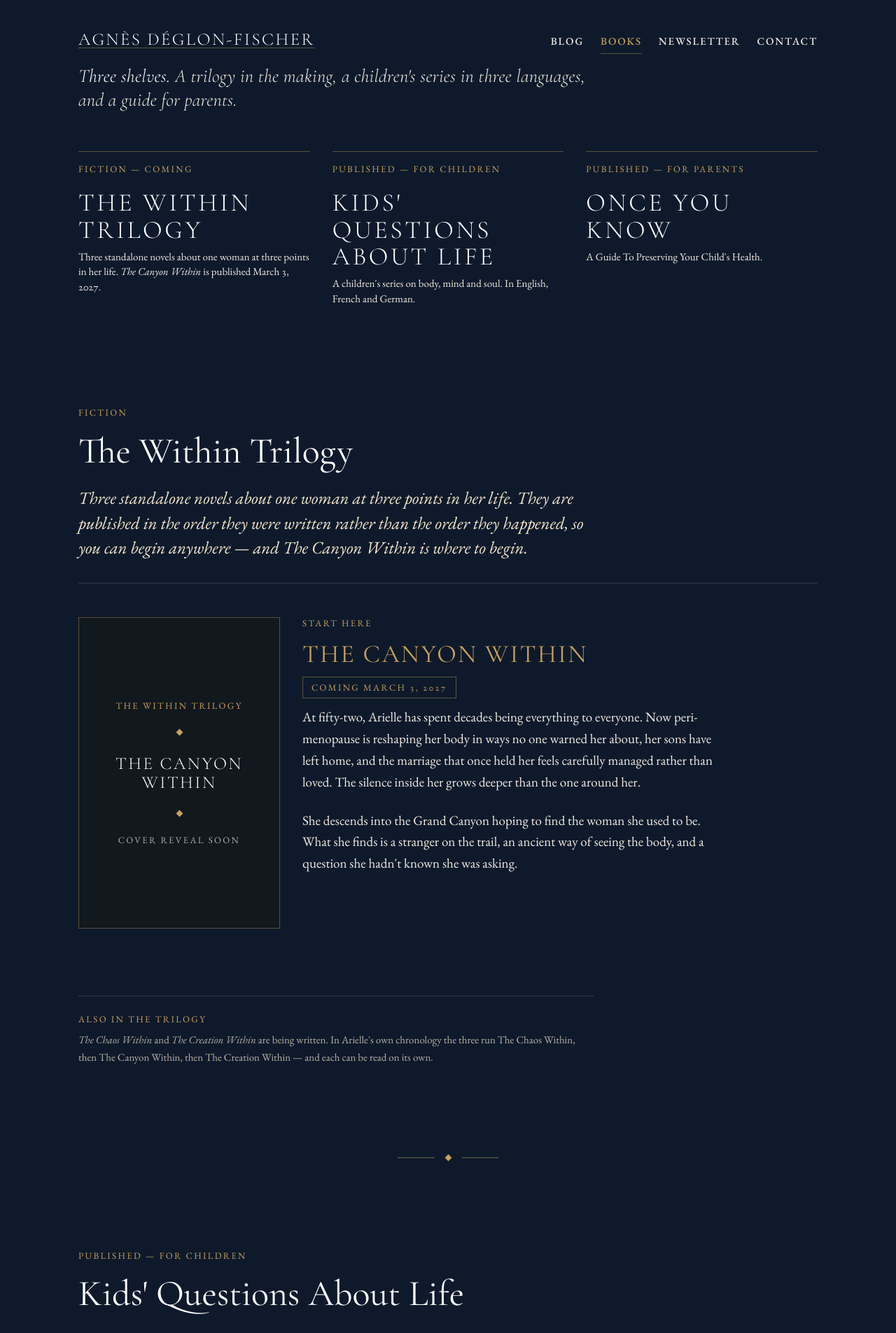
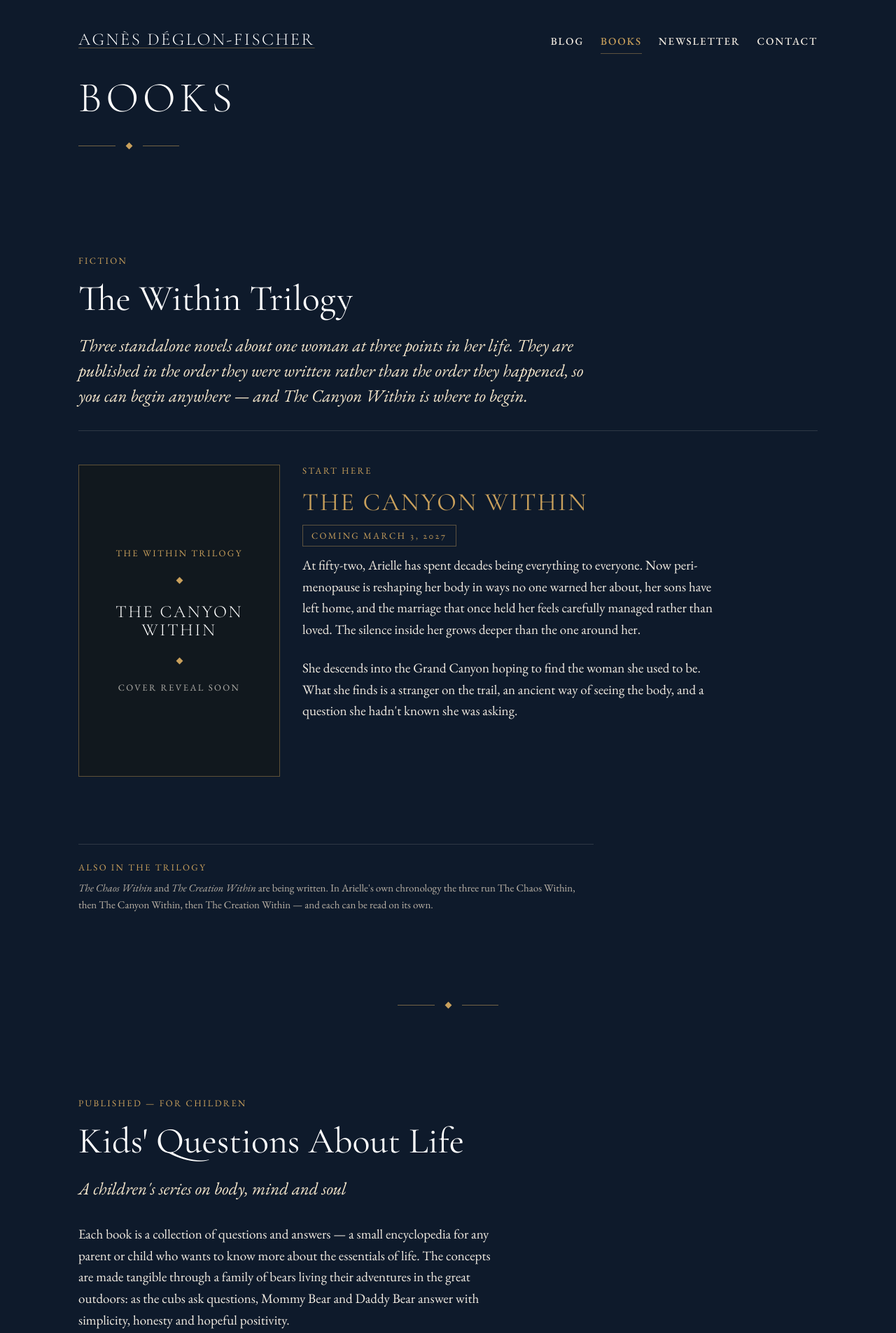
Before and after one commit to adeglon/adeglon.github.io, a Jekyll site: the page built from docs/books/index.html, in a window 1280 px wide. Shown: the top 1905 px of the page at 70% size. Built offline with Jekyll 4.4.1, drawn with Linux system fonts in a browser that asks for light colours; a script that is not in the unit is left out.

Commit message:
Books goes back to its own masthead; the three-shelf row is gone
Agnes asked for the row removed and the page as it was: the display-size word
Books with its ornament, then the three sections themselves. The .shelves and
.shelf rules are deleted rather than parked - nothing else used them.

/blog/ keeps its one-sentence masthead.

Co-Authored-By: Claude Opus 5 <noreply@anthropic.com>
Claude-Session: https://claude.ai/code/session_01CXLAusaY8sc4P4TTBSZq1C

```diff
--- a/docs/assets/css/components.css
+++ b/docs/assets/css/components.css
@@ -683,12 +683,10 @@
 /* --------------------------------------------------------------------------
    LEDE  ← the heading on /blog/ and /books/
    --------------------------------------------------------------------------
-   Both pages used to open with one display-size word - Blog, Books - directly
-   under a navigation bar that already said which page you were on. The word
-   cost about a hundred and thirty pixels and told a reader nothing they had
-   not just clicked. The sentence that replaced it does the labelling and the
-   explaining at once, at a fraction of the height, which is what gets three
-   photographs (or three shelves) above the fold.
+   /blog/ only. Books went back to its display-size word and its ornament on
+   2026-09-02; this stayed, because on /blog/ the sentence says what the three
+   strands ARE, which the word "Blog" under a nav bar already marking Blog as
+   the current page never did.
    -------------------------------------------------------------------------- */
 
 .blog-lede {
@@ -706,47 +704,6 @@
 /* The second sentence is the gloss on the first, so it steps back a shade
    rather than starting a new paragraph and costing another line of space. */
 .blog-lede span { color: var(--text); }
-
-/* --------------------------------------------------------------------------
-   SHELVES  ← the three-up row at the top of /books/
-   --------------------------------------------------------------------------
-   The books page holds three unrelated things: a trilogy being written, a
-   children's series in three languages, and a guide for parents. Stacked as
-   full sections, the second and third were invisible without scrolling, so a
-   reader who came for the novel never learned the other two existed.
-   -------------------------------------------------------------------------- */
-
-.shelves {
-  display: grid;
-  grid-template-columns: repeat(auto-fit, minmax(14rem, 1fr));
-  gap: var(--sp-5) var(--sp-6);
-  margin-block: var(--sp-6) var(--sp-7);
-}
-.shelf {
-  display: flex;
-  flex-direction: column;
-  gap: var(--sp-2);
-  padding-top: var(--sp-4);
-  /* A hairline over each one, the same device the strands use on /blog/. It
-     is what makes three of these read as one row of three rather than three
-     paragraphs that happen to sit side by side. */
-  border-top: 1px solid var(--rule);
-  text-decoration: none;
-  color: inherit;
-  transition: border-color var(--dur) var(--ease);
-}
-.shelf:hover { border-top-color: var(--accent); }
-.shelf__name {
-  font-family: var(--font-display);
-  font-weight: 300;
-  font-size: var(--fs-xl);
-  line-height: var(--lh-tight);
-  text-transform: uppercase;
-  letter-spacing: var(--track-title);
-  color: var(--text-strong);
-}
-.shelf:hover .shelf__name { color: var(--accent); }
-.shelf__line { font-size: var(--fs-sm); color: var(--text); line-height: 1.45; }
 
 /* --------------------------------------------------------------------------
    UTILITY ROW  ← "Ask me anything", above the navigation
--- a/docs/books/index.html
+++ b/docs/books/index.html
@@ -21,57 +21,15 @@ permalink: /books/
         <a class="wordmark wordmark--onDark" href="{{ '/' | relative_url }}">{{ site.title }}</a>
         {% include nav.html %}
       </div>
-      {%- comment %}
-        The display-size word "Books" has gone, 2026-09-02, and so has the
-        ornament under it. The navigation already marks Books as the current
-        page, so the word was labelling a page the reader had just chosen -
-        while the thing they actually need to know in the first two seconds,
-        that there are THREE shelves here and not one, was two screens down.
-        This line says it, and the row below shows it.
-      {%- endcomment %}
-      <h1 class="blog-lede">Three shelves. <span>A trilogy in the making, a
-        children's series in three languages, and a guide for parents.</span></h1>
+      <div style="margin-top:var(--sp-6)">
+        <h1 class="hero__title">Books</h1>
+        {% include ornament.html modifier="ornament--short" %}
+      </div>
     </div>
   </div>
 </header>
 
 <main id="main">
-
-  {%- comment %}
-    THE THREE SHELVES, above the fold. Deliberately typographic and not three
-    cover tiles: The Within Trilogy has no artwork to show until the cover
-    reveal, and a placeholder tile standing between two real covers reads as a
-    book that is missing rather than as a book that is coming. Three covers
-    would also be three portraits - tall enough to push the third shelf off
-    the screen, which is the one thing this row exists to prevent.
-
-    Each one is a link down the page, so the row is navigation, not a summary
-    the reader has to read twice.
-  {%- endcomment %}
-  <nav class="page shelves" aria-label="What is on the shelf">
-    {%- assign lead = site.data.books | where: "lead", true | first %}
-    <a class="shelf" href="#within">
-      <span class="label">Fiction &mdash; coming</span>
-      <span class="shelf__name">The Within Trilogy</span>
-      <span class="shelf__line">Three standalone novels about one woman at
-        three points in her life.{% if lead %} <em>{{ lead.title }}</em> is
-        published {{ lead.release_label }}.{% endif %}</span>
-    </a>
-    {%- for s in site.data.published.series %}
-    <a class="shelf" href="#{{ s.slug }}">
-      <span class="label">Published &mdash; for children</span>
-      <span class="shelf__name">{{ s.name }}</span>
-      <span class="shelf__line">{{ s.kind }}. In {{ s.languages }}.</span>
-    </a>
-    {%- endfor %}
-    {%- for b in site.data.published.standalone %}
-    <a class="shelf" href="#{{ b.slug }}">
-      <span class="label">Published &mdash; for parents</span>
-      <span class="shelf__name">{{ b.title }}</span>
-      <span class="shelf__line">{{ b.subtitle }}.</span>
-    </a>
-    {%- endfor %}
-  </nav>
 
   <!-- ── The Within Trilogy ─────────────────────────────────────────── -->
   <section class="page section" id="within">
```
